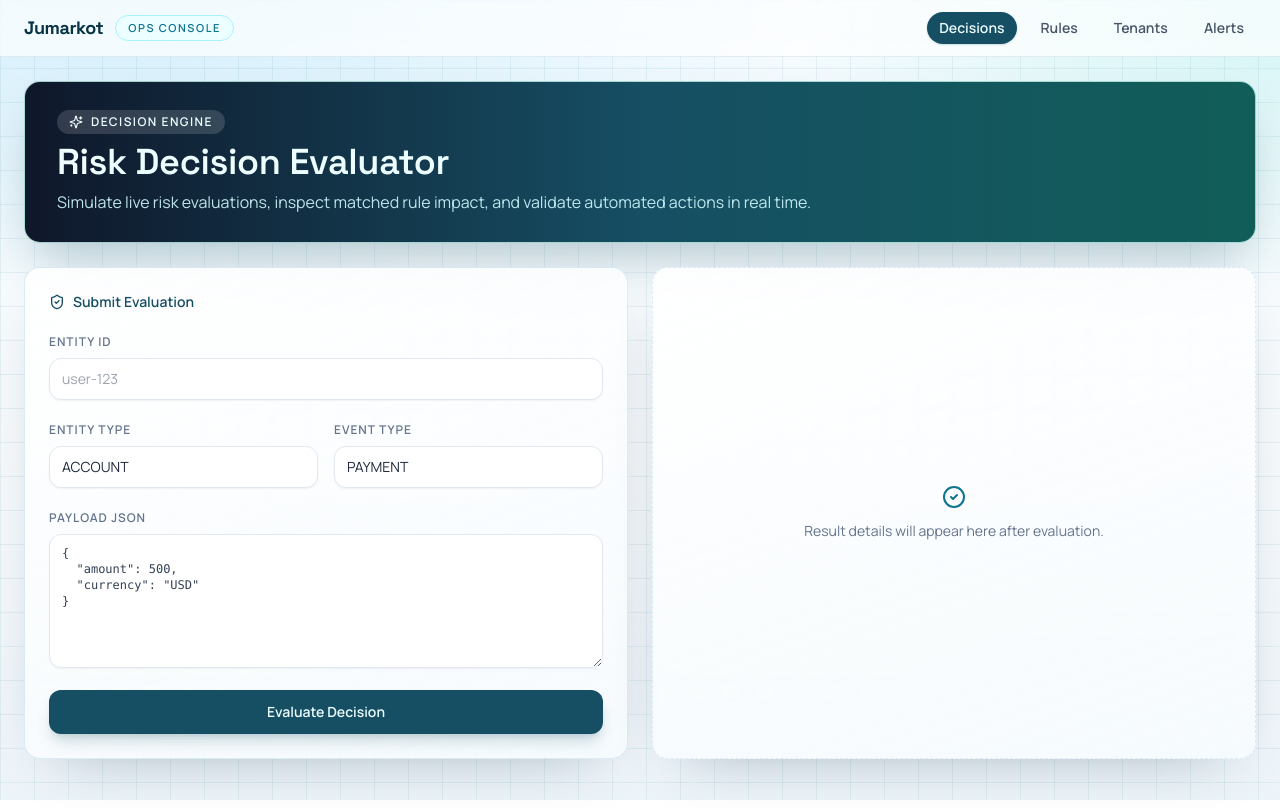
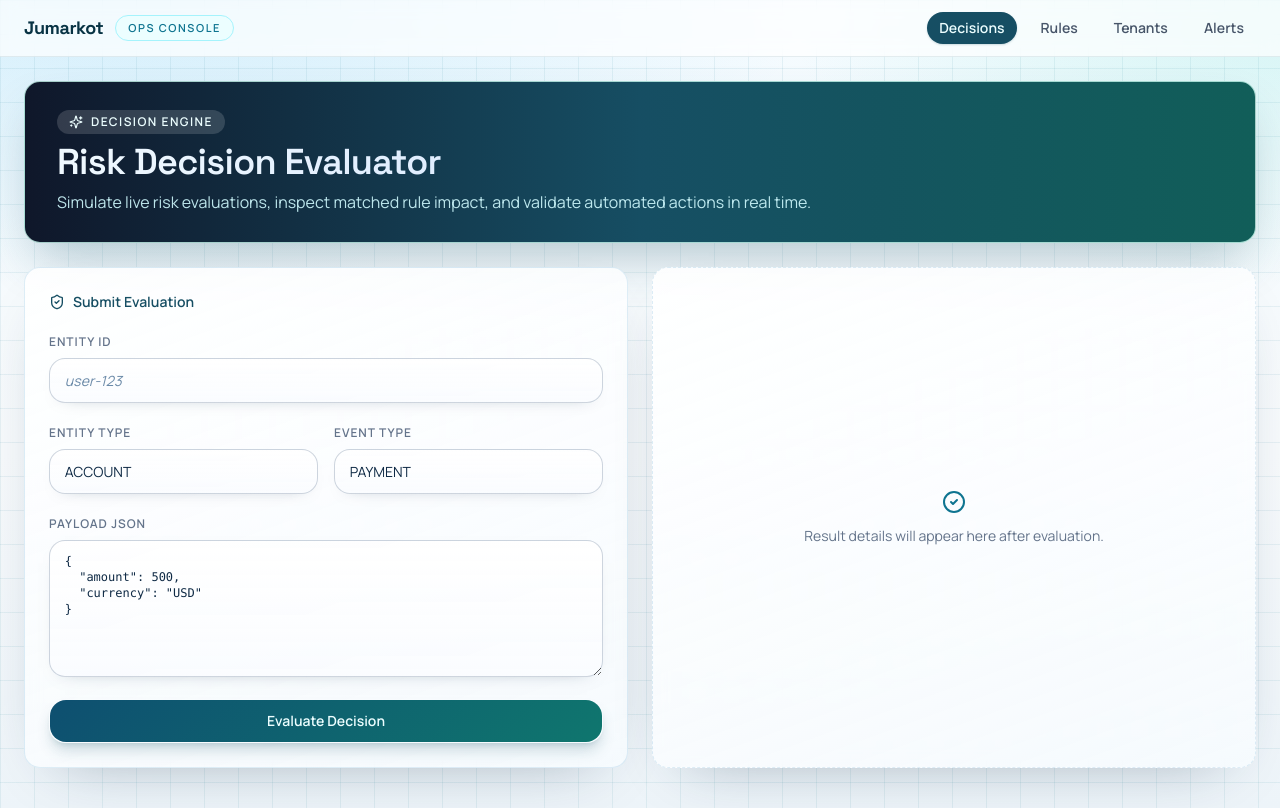
Before and after one commit to Jaybeeexpress/jumarkot-platform, a Next.js app in the folder apps/ops-console/: page /decisions in a window 1280 px wide. Built offline with nearby package versions, Linux system fonts and the light colour scheme.

Commit message:
Enhance typography and interactive UI polish in ops console

```diff
--- a/apps/ops-console/src/app/decisions/page.tsx
+++ b/apps/ops-console/src/app/decisions/page.tsx
@@ -77,19 +77,18 @@ export default function DecisionsPage() {
     ? toUserFacingApiError(mutation.error, 'Evaluation failed. Please try again.')
     : null;
 
-  const inputCls =
-    'mt-1.5 w-full rounded-xl border border-slate-200 bg-white px-3 py-2.5 text-sm text-slate-800 shadow-sm transition focus:border-cyan-400 focus:outline-none focus:ring-2 focus:ring-cyan-200';
+  const inputCls = 'field-control mt-1.5 text-sm';
 
   return (
     <div className="soft-grid min-h-screen">
       <Nav />
       <main className="mx-auto flex w-full max-w-7xl flex-1 flex-col gap-6 px-4 pb-10 pt-6 md:px-6">
-        <section className="animate-rise rounded-2xl border border-teal-100/80 bg-gradient-to-r from-slate-900 via-cyan-900 to-teal-800 px-6 py-7 text-cyan-50 shadow-2xl shadow-cyan-900/30 md:px-8">
+        <section className="animate-rise interactive-card rounded-2xl border border-teal-100/80 bg-gradient-to-r from-slate-900 via-cyan-900 to-teal-800 px-6 py-7 text-cyan-50 shadow-2xl shadow-cyan-900/30 md:px-8">
           <p className="mb-2 inline-flex items-center gap-2 rounded-full bg-white/15 px-3 py-1 text-xs font-semibold uppercase tracking-[0.12em]">
             <Sparkles className="h-3.5 w-3.5" />
             Decision Engine
           </p>
-          <h1 className="font-heading text-3xl font-semibold leading-tight md:text-4xl">Risk Decision Evaluator</h1>
+          <h1 className="font-heading display-gradient text-3xl font-semibold md:text-4xl">Risk Decision Evaluator</h1>
           <p className="mt-2 max-w-3xl text-sm text-cyan-100/90 md:text-base">
             Simulate live risk evaluations, inspect matched rule impact, and validate automated actions in real time.
           </p>
@@ -98,7 +97,7 @@ export default function DecisionsPage() {
         <div className="grid gap-6 lg:grid-cols-[minmax(0,1fr)_minmax(0,1fr)]">
           <form
             onSubmit={handleSubmit((d) => mutation.mutate(d))}
-            className="glass-card animate-fade-delayed space-y-4 rounded-2xl p-5 md:p-6"
+            className="glass-card interactive-card animate-fade-delayed space-y-4 rounded-2xl p-5 md:p-6"
           >
             <div className="mb-1 flex items-center gap-2 text-sm font-semibold text-cyan-900">
               <ShieldCheck className="h-4 w-4" />
@@ -127,7 +126,7 @@ export default function DecisionsPage() {
               <textarea
                 {...register('payload')}
                 rows={7}
-                className="mt-1.5 w-full rounded-xl border border-slate-200 bg-white px-3 py-2.5 font-mono text-xs text-slate-700 shadow-sm transition focus:border-cyan-400 focus:outline-none focus:ring-2 focus:ring-cyan-200"
+                className="field-control mt-1.5 font-mono text-xs"
               />
             </div>
 
@@ -136,18 +135,18 @@ export default function DecisionsPage() {
             <button
               type="submit"
               disabled={mutation.isPending}
-              className="flex h-11 w-full items-center justify-center rounded-xl bg-cyan-900 px-4 text-sm font-semibold text-cyan-50 shadow-lg shadow-cyan-900/20 transition hover:bg-cyan-800 disabled:opacity-50"
+              className="btn-glow flex h-11 w-full items-center justify-center rounded-2xl px-4 text-sm font-semibold text-cyan-50 shadow-lg shadow-cyan-900/20 transition hover:-translate-y-0.5 disabled:opacity-50"
             >
               {mutation.isPending ? 'Evaluating...' : 'Evaluate Decision'}
             </button>
           </form>
 
           {mutation.isPending ? (
-            <section className="glass-card flex animate-fade-delayed items-center justify-center rounded-2xl p-10 text-center text-sm text-slate-500">
+            <section className="glass-card interactive-card flex animate-fade-delayed items-center justify-center rounded-2xl p-10 text-center text-sm text-slate-500">
               Evaluating request with live backend services...
             </section>
           ) : result ? (
-            <section className="glass-card animate-fade-delayed rounded-2xl p-5 md:p-6">
+            <section className="glass-card interactive-card animate-fade-delayed rounded-2xl p-5 md:p-6">
               <h2 className="font-heading mb-4 text-xl font-semibold text-slate-900">Evaluation Result</h2>
 
               {lastDecisionId && (
@@ -175,7 +174,7 @@ export default function DecisionsPage() {
                     {result.matchedRules.map((r) => (
                       <div
                         key={r.ruleId}
-                        className="flex items-center justify-between rounded-xl border border-slate-200/70 bg-white/90 px-3 py-2 text-xs"
+                        className="flex items-center justify-between rounded-2xl border border-slate-200/70 bg-white/90 px-3 py-2 text-xs transition hover:-translate-y-0.5 hover:border-cyan-300/60 hover:shadow-md hover:shadow-cyan-900/10"
                       >
                         <span className="font-semibold text-slate-800">{r.ruleName}</span>
                         <span className="text-slate-500">+{r.scoreContribution} pts · {r.reasonCode}</span>
@@ -186,7 +185,7 @@ export default function DecisionsPage() {
               )}
             </section>
           ) : (
-            <section className="glass-card flex animate-fade-delayed items-center justify-center rounded-2xl border-dashed p-10 text-center text-sm text-slate-500">
+            <section className="glass-card interactive-card flex animate-fade-delayed items-center justify-center rounded-2xl border-dashed p-10 text-center text-sm text-slate-500">
               <div>
                 <CheckCircle2 className="mx-auto mb-3 h-6 w-6 text-cyan-700" />
                 Result details will appear here after evaluation.
--- a/apps/ops-console/src/app/globals.css
+++ b/apps/ops-console/src/app/globals.css
@@ -73,7 +73,11 @@
   h3,
   .font-heading {
     font-family: var(--font-heading), sans-serif;
-    letter-spacing: -0.01em;
+    letter-spacing: -0.02em;
+  }
+
+  h1 {
+    line-height: 1.08;
   }
 }
 
@@ -84,6 +88,101 @@
     box-shadow: 0 22px 60px -36px rgba(11, 38, 66, 0.42);
     -webkit-backdrop-filter: blur(8px);
     backdrop-filter: blur(8px);
+  }
+
+  .interactive-card {
+    transition: transform 220ms ease, box-shadow 220ms ease, border-color 220ms ease;
+  }
+
+  .interactive-card:hover {
+    transform: translateY(-2px);
+    border-color: rgba(56, 189, 248, 0.35);
+    box-shadow: 0 26px 56px -34px rgba(8, 47, 73, 0.52);
+  }
+
+  .display-gradient {
+    background: linear-gradient(108deg, #f0f9ff 0%, #dbeafe 42%, #a7f3d0 100%);
+    -webkit-background-clip: text;
+    background-clip: text;
+    color: transparent;
+  }
+
+  .field-control {
+    width: 100%;
+    border-radius: 1rem;
+    border: 1px solid rgba(148, 163, 184, 0.46);
+    background: linear-gradient(180deg, rgba(255, 255, 255, 0.96) 0%, rgba(250, 252, 255, 0.92) 100%);
+    padding: 0.72rem 0.92rem;
+    color: #0f2a45;
+    box-shadow: 0 7px 18px -16px rgba(15, 42, 69, 0.52);
+    transition: border-color 180ms ease, box-shadow 180ms ease, transform 180ms ease;
+  }
+
+  .field-control:hover {
+    border-color: rgba(56, 189, 248, 0.5);
+    box-shadow: 0 12px 26px -18px rgba(14, 116, 144, 0.48);
+  }
+
+  .field-control:focus-visible {
+    outline: none;
+    border-color: rgba(6, 182, 212, 0.75);
+    box-shadow: 0 0 0 4px rgba(34, 211, 238, 0.2), 0 14px 28px -20px rgba(8, 145, 178, 0.62);
+    transform: translateY(-1px);
+  }
+
+  .field-control::placeholder {
+    color: #6b8aa8;
+    font-style: italic;
+    letter-spacing: 0.01em;
+  }
+
+  .btn-glow {
+    position: relative;
+    isolation: isolate;
+    overflow: hidden;
+  }
+
+  .btn-glow::before {
+    content: '';
+    position: absolute;
+    inset: -2px;
+    background: linear-gradient(112deg, rgba(56, 189, 248, 0.7), rgba(45, 212, 191, 0.55), rgba(14, 116, 144, 0.6));
+    opacity: 0;
+    transition: opacity 180ms ease;
+    z-index: -2;
+  }
+
+  .btn-glow::after {
+    content: '';
+    position: absolute;
+    inset: 1px;
+    border-radius: inherit;
+    background: linear-gradient(135deg, #0e4f70 0%, #0f766e 100%);
+    z-index: -1;
+  }
+
+  .btn-glow:hover::before {
+    opacity: 1;
+  }
+
+  .nav-pill {
+    position: relative;
+    overflow: hidden;
+  }
+
+  .nav-pill::after {
+    content: '';
+    position: absolute;
+    inset: auto 24% 4px 24%;
+    height: 2px;
+    border-radius: 9999px;
+    background: linear-gradient(90deg, rgba(34, 211, 238, 0), rgba(34, 211, 238, 0.85), rgba(45, 212, 191, 0));
+    opacity: 0;
+    transition: opacity 180ms ease;
+  }
+
+  .nav-pill:hover::after {
+    opacity: 1;
   }
 
   .soft-grid {
--- a/apps/ops-console/src/components/layout/Nav.tsx
+++ b/apps/ops-console/src/components/layout/Nav.tsx
@@ -20,7 +20,7 @@ export function Nav() {
         <div className="flex items-center gap-3">
           <Link
             href="/"
-            className="font-heading text-lg font-bold tracking-tight text-cyan-950 transition hover:text-cyan-700"
+            className="font-heading text-lg font-extrabold tracking-tight text-cyan-950 transition hover:-translate-y-0.5 hover:text-cyan-700"
           >
             Jumarkot
           </Link>
@@ -34,10 +34,10 @@ export function Nav() {
               key={l.href}
               href={l.href}
               className={clsx(
-                'rounded-full px-3 py-1.5 transition-all',
+                'nav-pill rounded-full px-3 py-1.5 transition-all',
                 pathname?.startsWith(l.href)
                   ? 'bg-cyan-900 text-cyan-50 shadow-sm shadow-cyan-900/20'
-                  : 'hover:bg-white hover:text-cyan-900',
+                  : 'hover:-translate-y-0.5 hover:bg-white hover:text-cyan-900 hover:shadow-md hover:shadow-cyan-900/10',
               )}
             >
               {l.label}
```
Also changed, not shown: apps/ops-console/src/app/rules/page.tsx (+11 -11 lines).
